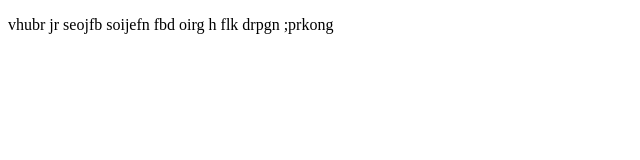
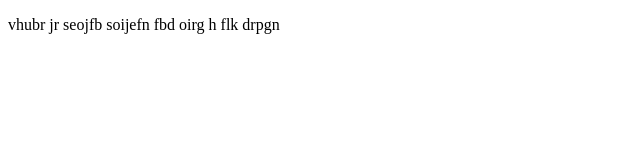
Before and after one commit to Dhiraj23082000/new-origin-repository, a plain HTML site: page index.html in a window 1280 px wide. Shown: the full height of the page, 0-640 px from the left. Drawn offline with Linux system fonts and the light colour scheme.

Commit message:
On branch master

```diff
--- a/index.html
+++ b/index.html
@@ -6,7 +6,7 @@
     dkbjh fihj</title></head>
 <body>
     <p>
-    vhubr jr seojfb soijefn fbd oirg h flk drpgn ;prkong </p></body>
+    vhubr jr seojfb soijefn fbd oirg h flk drpgn  </p></body>
 
 
 
```
